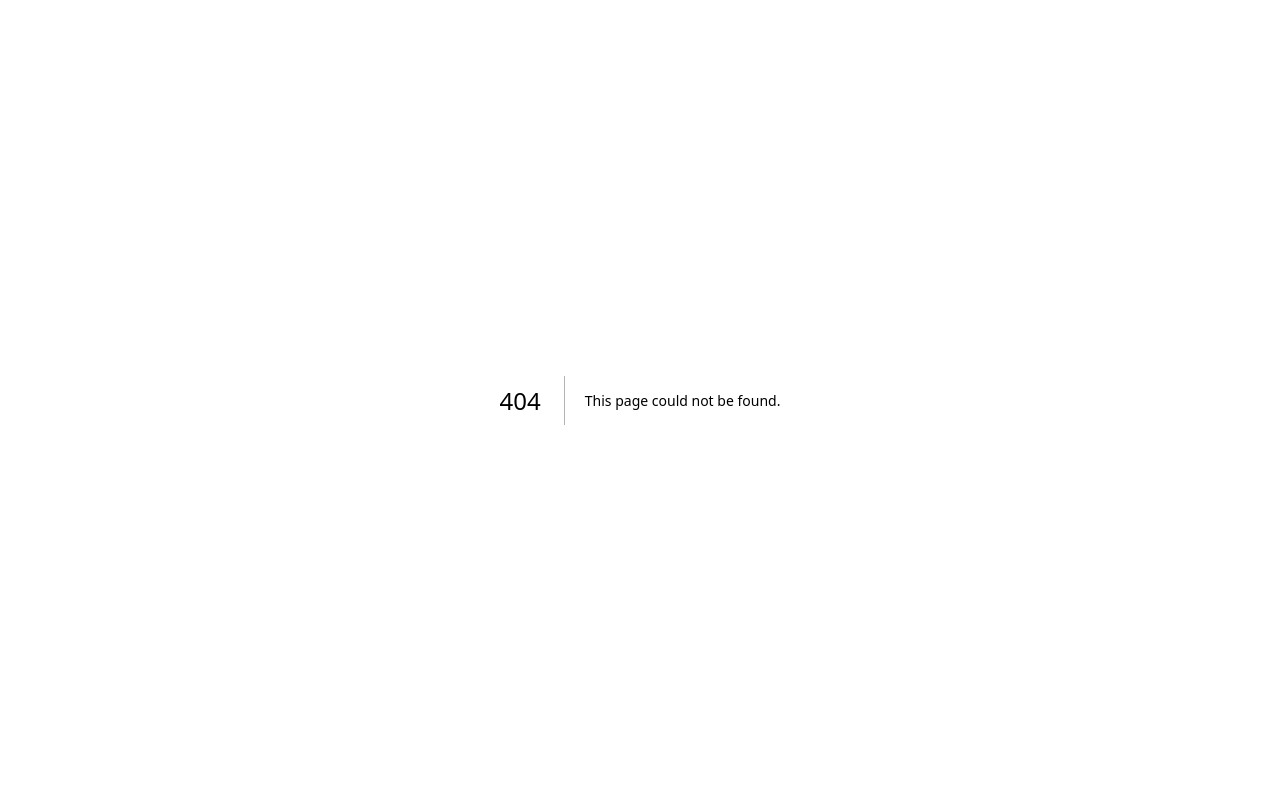
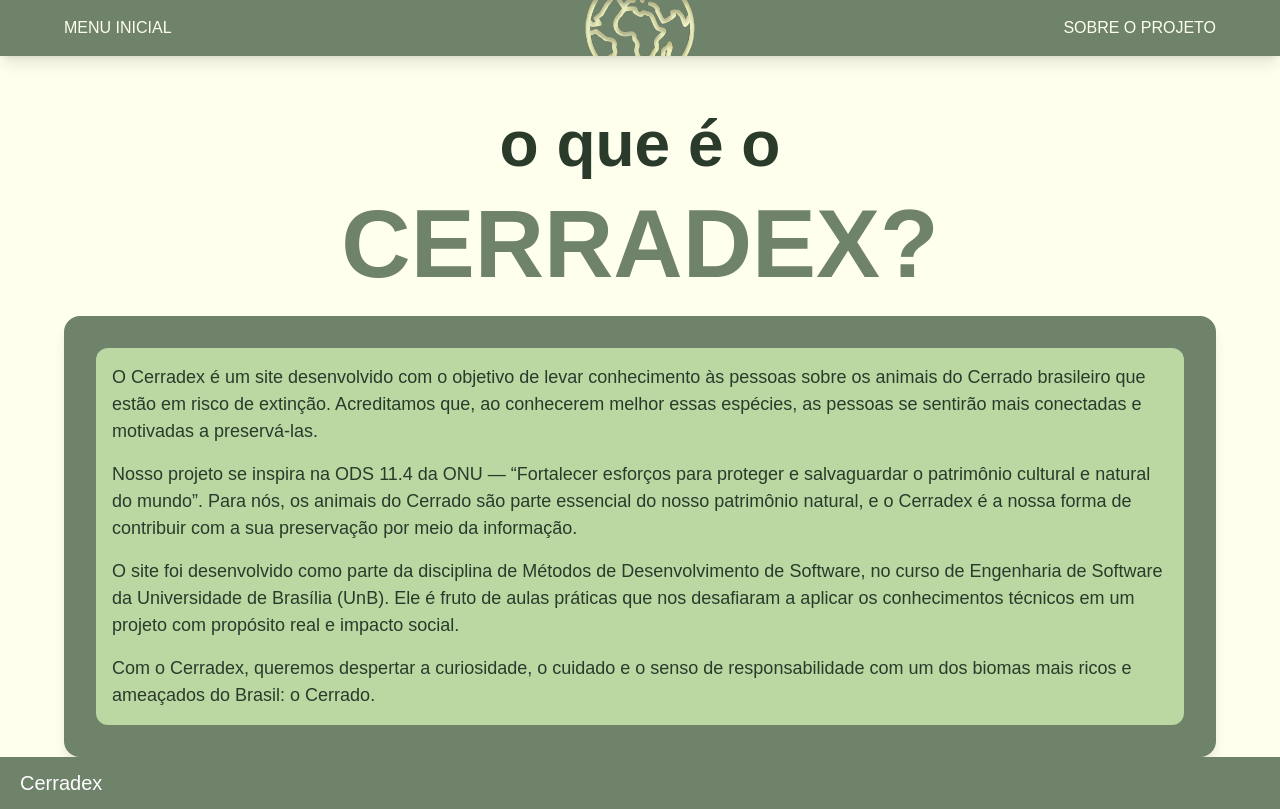
Before and after one commit to FGA0138-MDS-Ajax/2025.1-Berkanan, a Next.js app in the folder front-end/: page /page-quemsomos in a window 1280 px wide. Before the commit this address had no page. Built offline with nearby package versions, Linux system fonts and the light colour scheme; a web font is replaced by a local one.

Commit message:
Criação da pagina Sobre o Projeto
Criação da pagina "Sobre o Projeto"

```diff
--- /dev/null
+++ b/front-end/src/app/page-quemsomos/page.tsx
@@ -0,0 +1,44 @@
+import Footer from "@/components/layout/Footer";
+import Navigation from "@/components/layout/Navigation";
+
+export default function QuemSomos() {
+  return (
+    <div className="min-h-screen bg-background-light flex flex-col justify-between">
+      <Navigation />
+
+      <main className="flex-grow flex flex-col items-center px-6 text-center pt-8 md:pt-12">
+        {/* Título centralizado */}
+        <div className="mb-0">
+          <h1 className="text-[64px] font-bold text-[#2A3A2B] mb-0 leading-tight">
+            o que é o
+          </h1>
+          <h2 className="text-[96px] font-extrabold text-medium-green -mt-3">
+            CERRADEX?
+          </h2>
+        </div>
+
+        {/* Caixa com o texto principal */}
+        <div className="w-full flex justify-center">
+          <div className="bg-medium-green rounded-2xl shadow-lg w-full max-w-6xl p-6 md:p-8">
+            <div className="bg-[#BBD8A3] p-2 md:p-4 rounded-xl text-[#2A3A2B] text-base md:text-lg leading-normal text-left">
+              <p className="mb-4">
+                O Cerradex é um site desenvolvido com o objetivo de levar conhecimento às pessoas sobre os animais do Cerrado brasileiro que estão em risco de extinção. Acreditamos que, ao conhecerem melhor essas espécies, as pessoas se sentirão mais conectadas e motivadas a preservá-las.
+              </p>
+              <p className="mb-4">
+                Nosso projeto se inspira na ODS 11.4 da ONU — “Fortalecer esforços para proteger e salvaguardar o patrimônio cultural e natural do mundo”. Para nós, os animais do Cerrado são parte essencial do nosso patrimônio natural, e o Cerradex é a nossa forma de contribuir com a sua preservação por meio da informação.
+              </p>
+              <p className="mb-4">
+                O site foi desenvolvido como parte da disciplina de Métodos de Desenvolvimento de Software, no curso de Engenharia de Software da Universidade de Brasília (UnB). Ele é fruto de aulas práticas que nos desafiaram a aplicar os conhecimentos técnicos em um projeto com propósito real e impacto social.
+              </p>
+              <p>
+                Com o Cerradex, queremos despertar a curiosidade, o cuidado e o senso de responsabilidade com um dos biomas mais ricos e ameaçados do Brasil: o Cerrado.
+              </p>
+            </div>
+          </div>
+        </div>
+      </main>
+
+      <Footer />
+    </div>
+  );
+}
```
